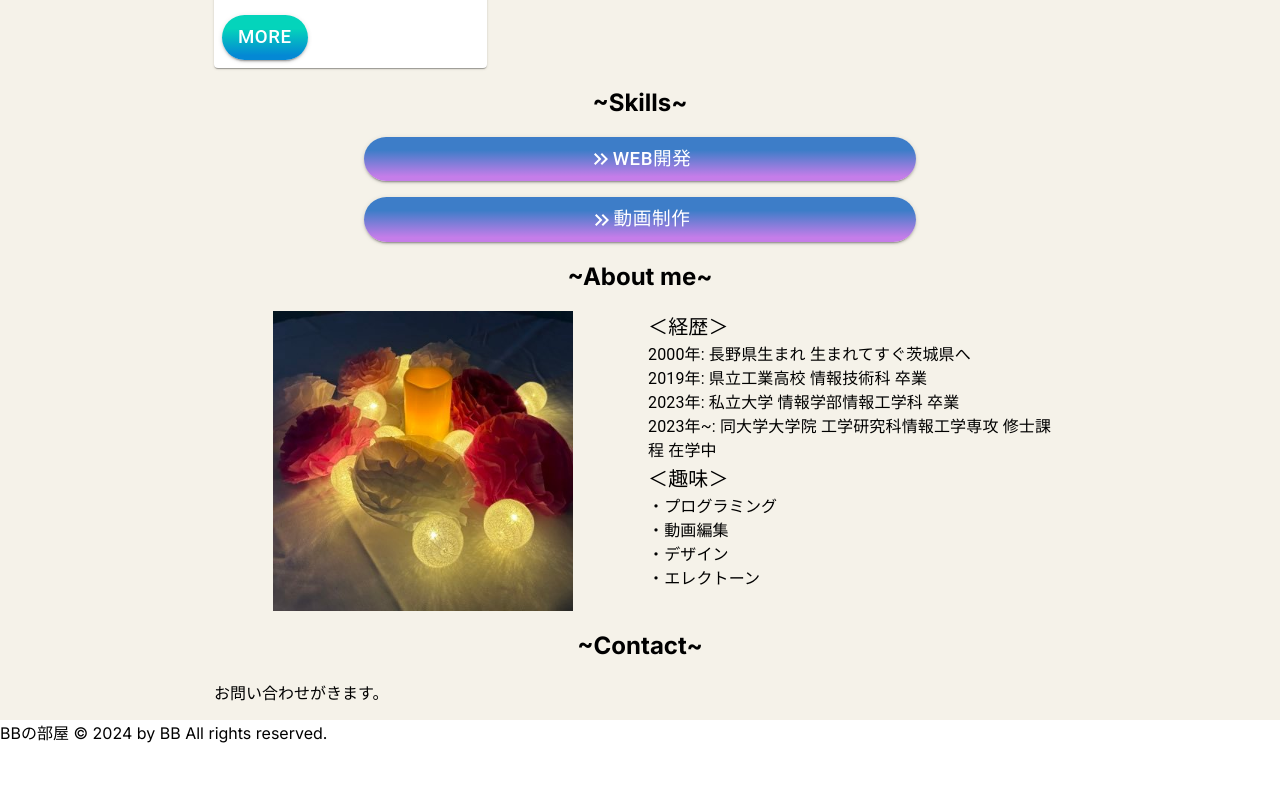
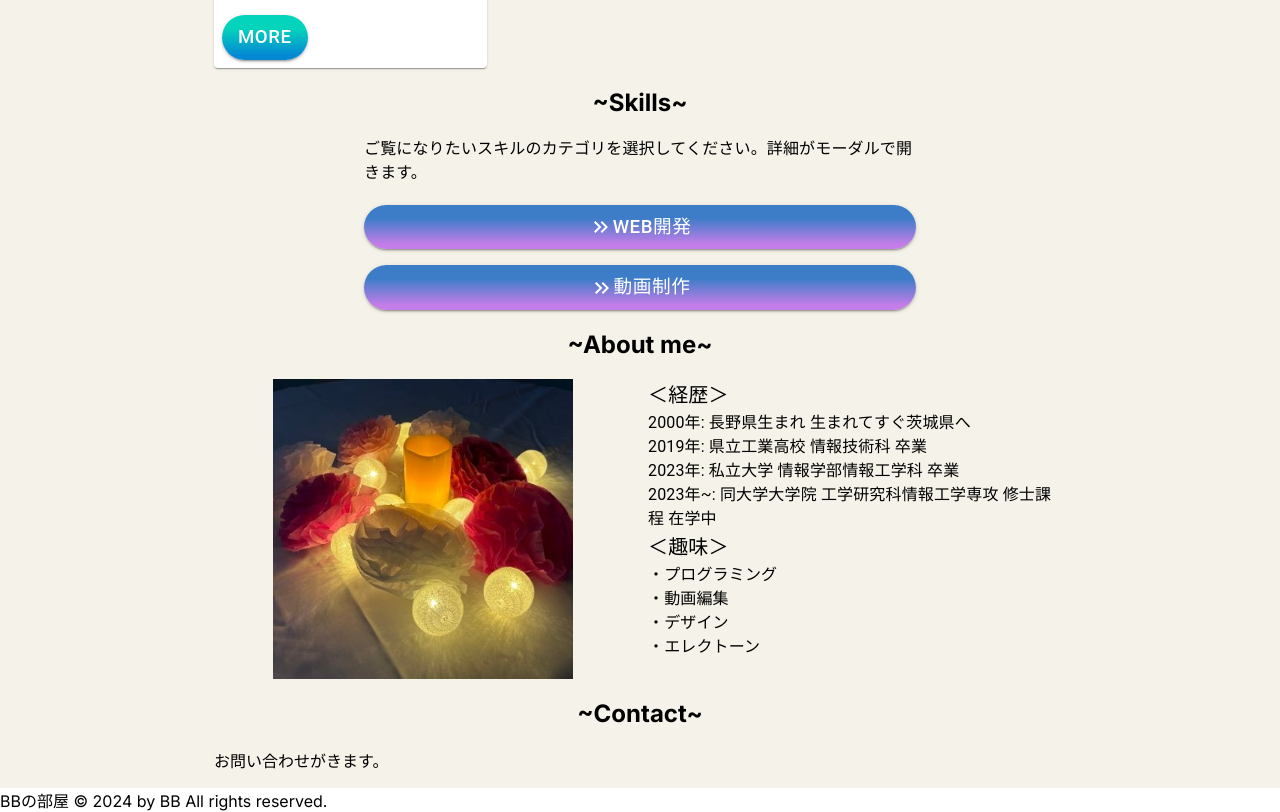
Before and after one commit to KHashimoto3/My_Portfolio, a Next.js app in the folder front/: page / in a window 1280 px wide. Shown: the part 1480-2292 px from the top of the page. Before the commit the page ends 2224 px from the top, so only its background shows below. Built offline with nearby package versions, Linux system fonts and the light colour scheme.

Commit message:
スキルのセクションに説明を追加した。

```diff
--- a/front/src/app/_home-sections/HomeSkills.tsx
+++ b/front/src/app/_home-sections/HomeSkills.tsx
@@ -1,6 +1,13 @@
 "use client";
 
-import { Box, Button, Container, Modal, Stack } from "@mui/material";
+import {
+  Box,
+  Button,
+  Container,
+  Modal,
+  Stack,
+  Typography,
+} from "@mui/material";
 import SkillModalInner from "../_skill-components/skillModalInner";
 import { useState } from "react";
 import { SkillKinds } from "../types/skillKinds";
@@ -23,7 +30,10 @@ export default function HomeSkills() {
   return (
     <Container maxWidth="sm">
       <h2 style={{ textAlign: "center" }}>~Skills~</h2>
-      <Stack spacing={2} textAlign={"center"}>
+      <Typography variant="body1" component={"p"}>
+        ご覧になりたいスキルのカテゴリを選択してください。詳細がモーダルで開きます。
+      </Typography>
+      <Stack spacing={2} textAlign={"center"} sx={{ marginTop: "20px" }}>
         <OpenSkillModalButton
           label="WEB開発"
           onClick={() => openSkillModal("web")}
```
